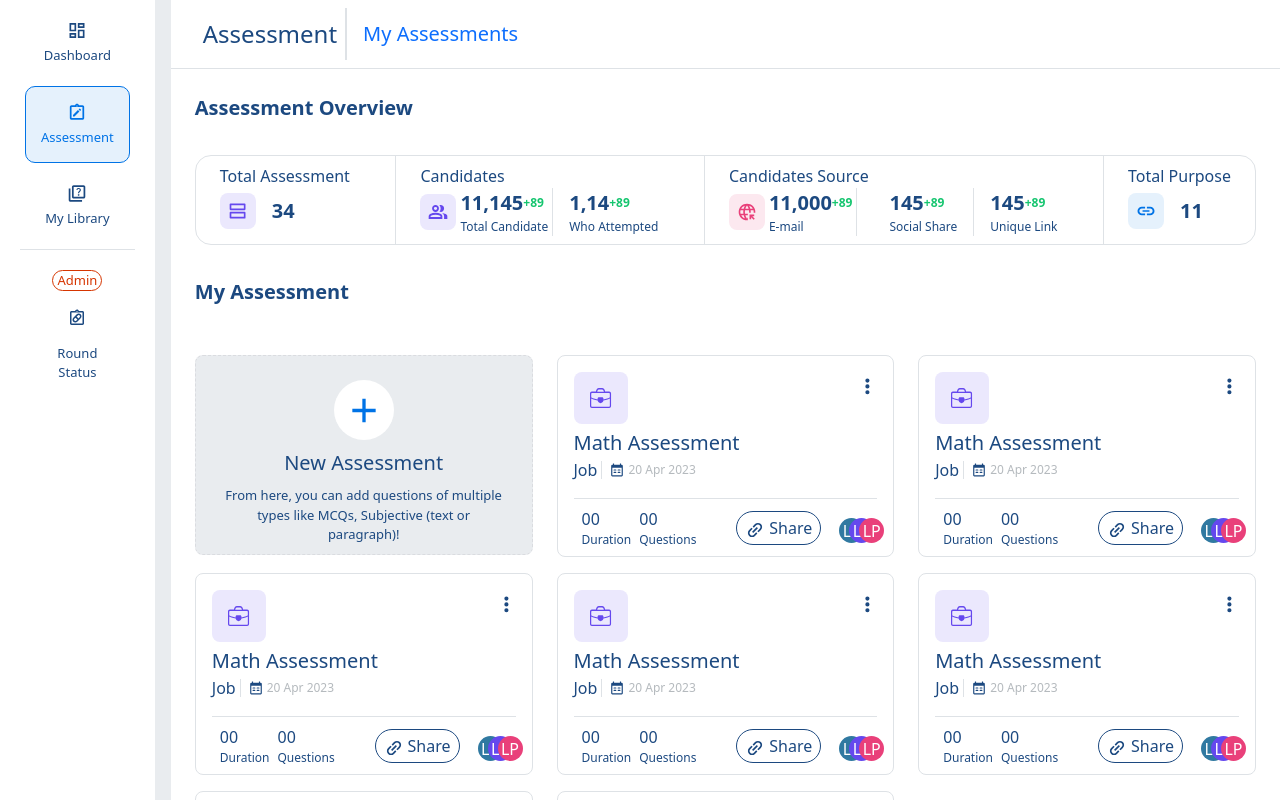
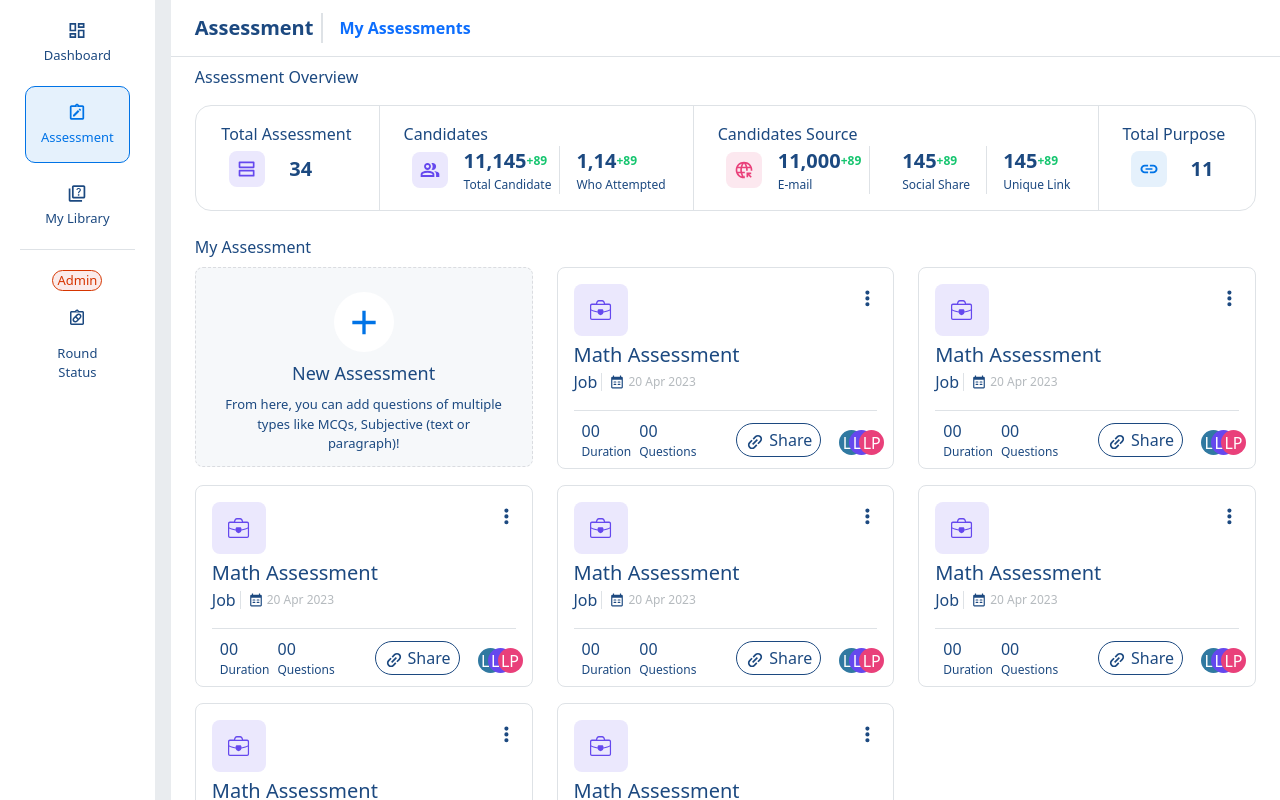
Before and after one commit to aaru2599/Unstop-Assignment, a React (Vite) app: page / in a window 1280 px wide. Shown: the top 800 px of the page. Built offline with nearby package versions, Linux system fonts and the light colour scheme.

Commit message:
Final commit

```diff
--- a/src/Components/Assisment/AssessmentPage.jsx
+++ b/src/Components/Assisment/AssessmentPage.jsx
@@ -190,21 +190,22 @@ const AssessmentPage = () => {
               <LeftDashboard />
             </div>
             <div
-              className={`fs-4 p-2 border-end border-2 ${isMobAndTab ? "border-end-0" : ""
-                }  fw-medium`}
+              className={`fs-5 pe-2 border-end border-2 ${isMobAndTab ? "border-end-0 fs-5" : ""
+                }  fw-semibold`}
+            // style={{fontWeight:"600"}}
             >
               Assessment
             </div>
           </div>
           <div className="d-flex p-2 p align-items-center justify-content-between">
             <div
-              className={`fs-5 px-2 d-sm-flex d-lg-block text-primary ${isMobile ? "fs-6" : ""
+              className={`fs-6 fw-semibold px-2 d-sm-flex d-lg-block text-primary ${isMobile ? "fs-6" : ""
                 }`}
             >
               My Assessments
             </div>
             <div
-              className={`fs-5 d-sm-block  d-md-none ${isMobile ? "fs-6" : ""}`}
+              className={`fs-5 d-sm-block  d-md-none ${isMobAndTab ? "fs-6" : ""}`}
             >
               Unstop Assessment
             </div>
@@ -234,7 +235,7 @@ const AssessmentPage = () => {
       </div>
 
       <div className="d-flex flex-column-reverse justify-content-between align-items-center ">
-        <div className="d-flex justify-content-between align-items-center w-100">
+        <div className="d-flex justify-content-between align-items-center w-100 pt-2">
           <AssessmentHeading data={"My Assessment"} />
           <div className="d-flex align-items-center gap-3 px-4 d-md-none">
             <div>
@@ -300,7 +301,7 @@ const AssessmentPage = () => {
           )}
 
           {!isMobAndTab && (
-            <div className="mx-4 my-2 d-flex justify-content-between rounded-4 border-1 col border flex-wrap">
+            <div className="mx-4 my-2 d-flex justify-content-around rounded-4 border-1 col border flex-wrap">
               {/* <di/v className={`d-flex ${isMobAndTab ? "border-bottom" : ""}`}> */}
               <div className="py-2 px-4 order-md-1 order-lg-1">
                 <AssessmentOverview data={allData.data1} />
--- a/src/Components/Assisment/Atoms/AssessmentHeading.jsx
+++ b/src/Components/Assisment/Atoms/AssessmentHeading.jsx
@@ -2,7 +2,7 @@ import React from "react";
 
 const AssessmentHeading = ({ data }) => {
   //console.log("data", data);
-  return <div className="fw-semibold  p-4 fs-5">{data}</div>;
+  return <div className="   px-4 py-2 " style={{fontWeight:"400",fontSize:"16px"}}>{data}</div>;
 };
 
 export default AssessmentHeading;
--- a/src/Components/Assisment/Atoms/NewAssessment.jsx
+++ b/src/Components/Assisment/Atoms/NewAssessment.jsx
@@ -10,8 +10,8 @@ const AssText = styled.div`
 const NewAssessment = () => {
   return (
     <div
-      className="bg-body-secondary  rounded-3"
-      style={{ height: "200px", border: "1px dashed #DADCE0" }}
+      className="  rounded-3"
+      style={{ height: "200px", border: "1px dashed #DADCE0",backgroundColor:"#F6F8FA" }}
     >
       <div
         className="p-4 gap-2 d-flex flex-column align-items-center justify-content-center"
@@ -26,7 +26,7 @@ const NewAssessment = () => {
             <PlusIcon />
           </div>
         </div>
-        <div className="fs-5 fw-medium">New Assessment</div>
+        <div className="fw-medium" style={{fontSize:"18px"}}>New Assessment</div>
         <AssText>
           From here, you can add questions of multiple types like MCQs,
           Subjective (text or paragraph)!
--- a/src/Components/Assisment/Molecules/AssessmentOverviewCard.jsx
+++ b/src/Components/Assisment/Molecules/AssessmentOverviewCard.jsx
@@ -17,12 +17,12 @@ console.log("isMobile",isMobile);
   const thirdData = data?.totCount?.thirdSection?.totNo;
   // console.log(data?.totCount?.thirdSection?.totNo?"yes":"no");
   return (
-    <div className="d-flex flex-column   ">
+    <div className="d-flex flex-column py-2  ">
       <div>
         <div className="fw-medium " style={{fontSize:`${isMobile?"12px":""}`}}>{data.heading}</div>
       </div>
       <div className={`d-flex  align-items-center`}>
-        <div className=" ">
+        <div className="px-2 ">
           <div
             className="d-flex p-2  rounded-3"
             style={{ backgroundColor: `${data.bgColor}` }}
@@ -33,7 +33,7 @@ console.log("isMobile",isMobile);
         {/* Check if totCount is an object, if yes, render its properties */}
         {typeof data.totCount === "object" ? (
           <div className={`d-flex gap-3 ${isMobile?"gap-1":""}`}>
-            <div className="d-flex flex-column border-end px-1 ">
+            <div className="d-flex flex-column border-end px-2 ">
               <div className="d-flex align-items-center">
                 <div className={`fs-5 fw-bold ${isMobile?"fs-6":""}`}>
                   {data.totCount?.firstSection?.totNo}
--- a/src/Components/Assisment/Molecules/MyAssessments.jsx
+++ b/src/Components/Assisment/Molecules/MyAssessments.jsx
@@ -14,7 +14,7 @@ const MyAssessments = () => {
   };
 
   return (
-    <div className="p-4">
+    <div className="px-4">
       <Row className="d-flex flex-wrap">
         {[...Array(8)].map((_, index) => (
           <Col
--- /dev/null
+++ b/src/Components/Navigation/MainPath.css
@@ -0,0 +1,9 @@
+
+
+.fixed-nav {
+  position: sticky;
+  top: 0px;
+  /* left: 0; */
+  /* width: 100%; */
+  z-index: 1000; /* Adjust the z-index as needed */
+}
--- a/src/Components/Navigation/MainPath.jsx
+++ b/src/Components/Navigation/MainPath.jsx
@@ -1,22 +1,27 @@
 import { useMediaQuery } from "react-responsive";
 import Navigation from "./Navigation";
 import AssessmentPage from "../Assisment/AssessmentPage";
+import "/src/Components/Navigation/MainPath.css"
 
 const MainPath = () => {
-  // const isMobAndTab = useMediaQuery({ query: 'max-width:"768px"' });
   const isMobAndTab = useMediaQuery({
     query: "(max-width: 870px)",
   });
+
   return (
-    <div className="bg-body-secondary">
+    <div className="bg-body-secondary position-relative">
       {isMobAndTab ? (
         <div>
           <AssessmentPage />
         </div>
       ) : (
-        <div className="d-flex  gap-3  ">
-          <Navigation />
-          <AssessmentPage />
+        <div className="d-flex gap-3">
+          <div className="position-sticky top-0" style={{height:"100vh"}}>
+            <Navigation />
+          </div>
+          <div>
+            <AssessmentPage />
+          </div>
         </div>
       )}
     </div>
--- a/src/Components/Navigation/Navigation.jsx
+++ b/src/Components/Navigation/Navigation.jsx
@@ -31,10 +31,13 @@ const Navigation = () => {
     text-align: center;
     padding: 20px;
     padding-top: 0;
+    position:sticky;
+    top:0px;
     display: flex;
     gap:20px;
     flex-direction: column;
     font-size: 13px;
+    height:100%;
     background-color: white;
   `;
 
@@ -46,7 +49,8 @@ const Navigation = () => {
     margin:0px 10px;
     width:50px;
     color:#D63500;
-    background-color:"#FBEBEA";
+    background-color:#FBEBEA;
+
   `;
 
   return (
@@ -82,12 +86,13 @@ const Navigation = () => {
                 <div className="px-2"style={{color:"#1c4980"}}>Round Status</div>
               </div>
               <AdminOuter >
-                <div className="text-center">Admin</div>
+               Admin
+
               </AdminOuter>
             </div> :
             <div className="d-flex fw-medium flex-column align-items-center gap-3">
               <AdminOuter>
-                <div className="text-center">Admin</div>
+                Admin
               </AdminOuter>
               <div>
                 <AdminIcon />
```
Also changed, not shown: src/Components/Dashboard/Dashboard.jsx (deleted, +0 -9 lines). Lines whose indentation alone changed are shown as unchanged.
